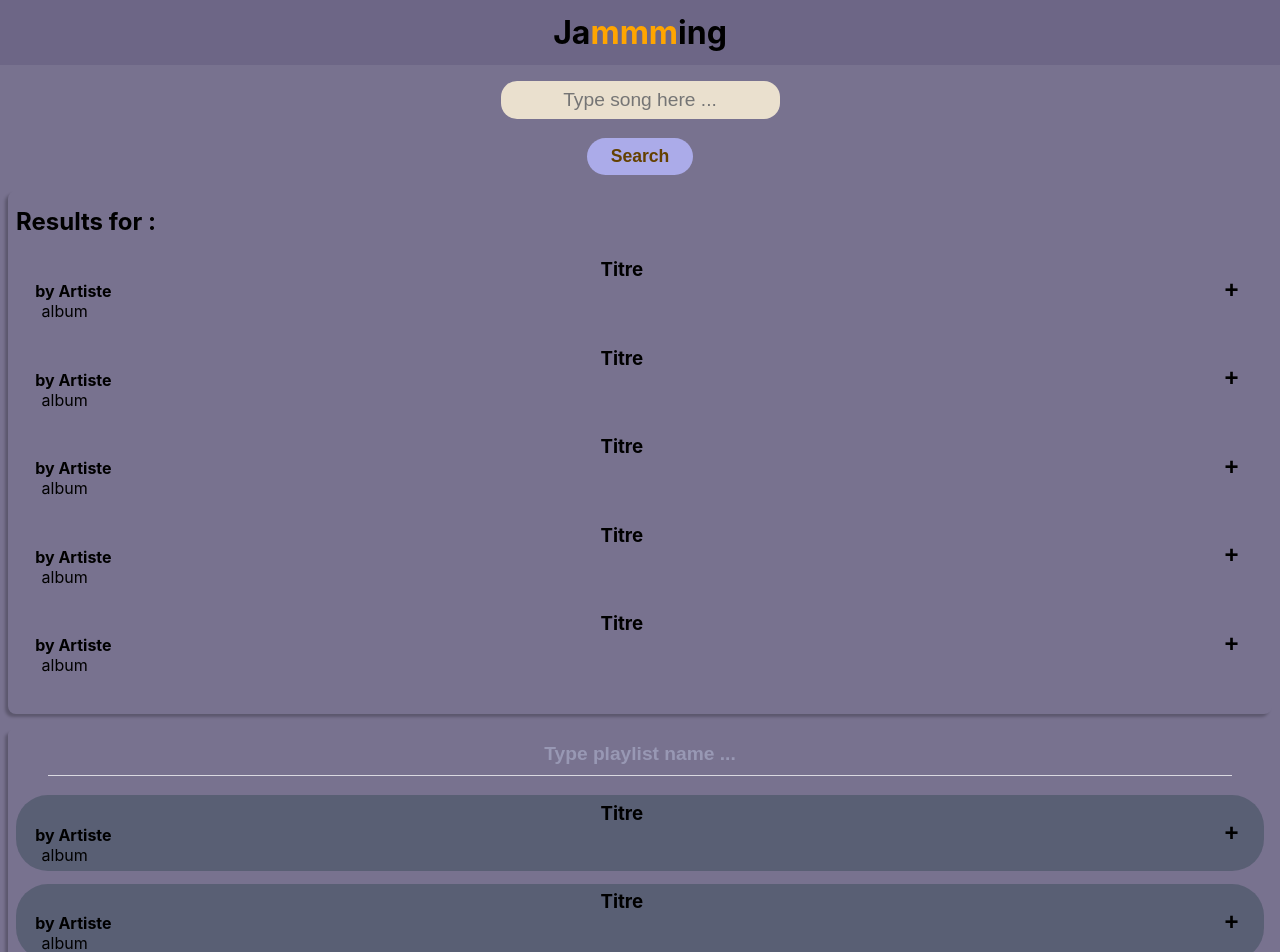
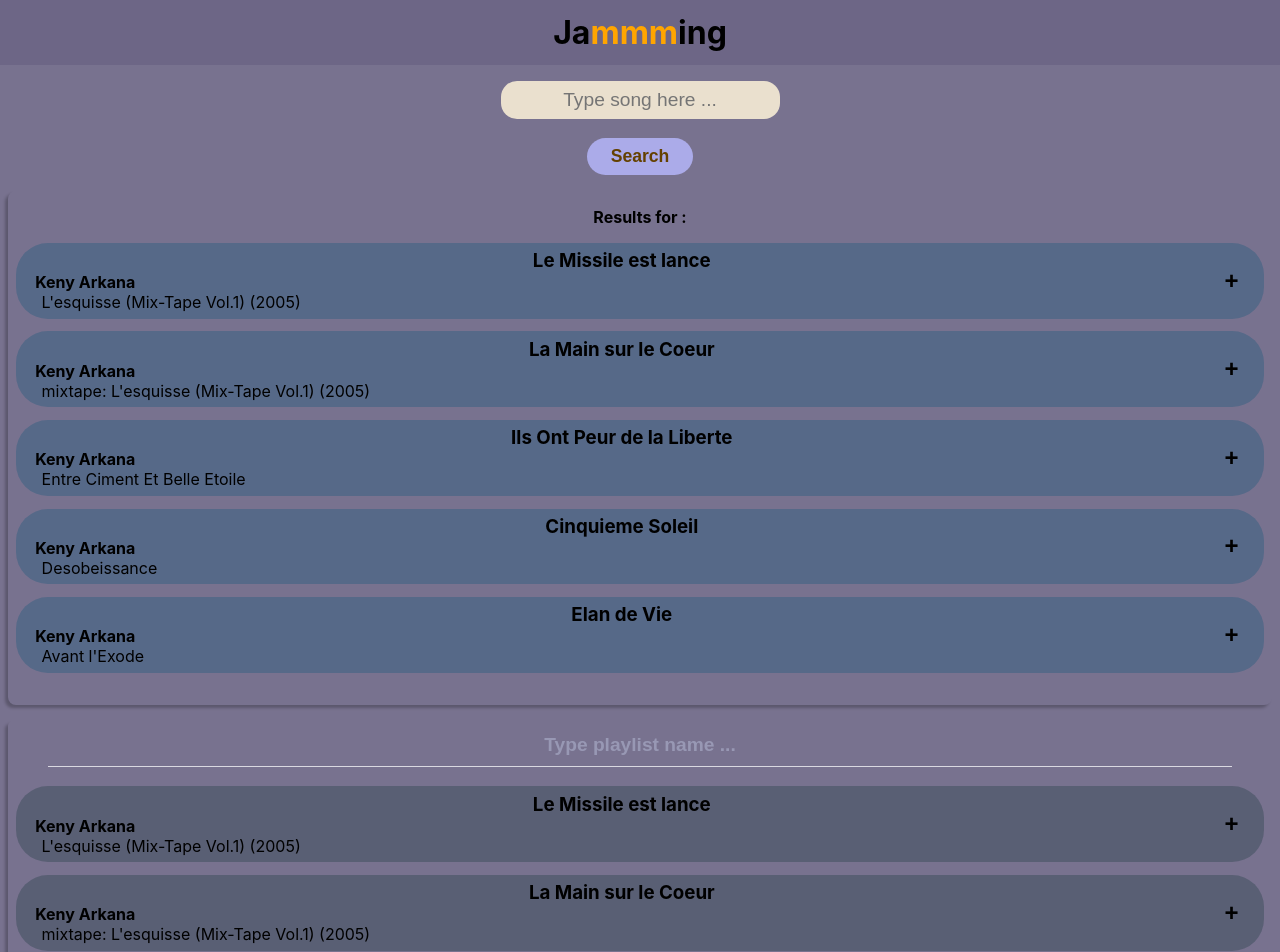
Before and after one commit to wilaxx/jammming, a React (Create React App) app: page / in a window 1280 px wide. Shown: the top 952 px of the page. Built offline with nearby package versions, Linux system fonts and the light colour scheme.

Commit message:
impl tracklisting OK

```diff
--- a/src/App.js
+++ b/src/App.js
@@ -48,7 +48,7 @@ function App() {
 
           <div className="App-results">
           <SearchResults searchResults={kenyArray} trackList="kenyTracklist"/>
-          <Playlist />
+          <Playlist searchResults={kenyArray}/>
           </div>
       </div>
 
--- a/src/Components/Playlist/Playlist.js
+++ b/src/Components/Playlist/Playlist.js
@@ -2,7 +2,7 @@ import React from "react";
 import "./Playlist.css";
 import Tracklist from "../Tracklist/Tracklist";
 
-function Playlist() {
+function Playlist({searchResults}) {
   return (
     <div className="Playlist">
       <input
@@ -12,7 +12,7 @@ function Playlist() {
       >
       </input>
 
-      <Tracklist />
+      <Tracklist searchResults={searchResults} />
 
       <button>
         Save To Spotify
--- a/src/Components/SearchResults/SearchResults.js
+++ b/src/Components/SearchResults/SearchResults.js
@@ -4,9 +4,9 @@ import Tracklist from "../Tracklist/Tracklist";
 
 function SearchResults({searchResults}) {
   return (
-    <div className="searchResults">
+    <div className="SearchResults">
         <h2>Results for : </h2>
-        <Tracklist tracklistResults={searchResults} />
+        <Tracklist searchResults={searchResults} />
     </div>
   );
 }
--- a/src/Components/Track/Track.js
+++ b/src/Components/Track/Track.js
@@ -1,14 +1,14 @@
 import React from "react";
 import "./Track.css";
 
-function Track() {
+function Track({track}) {
   let text = "+";
   return (
     <div className="Track">
       <div className="content-track">
-        <h3>Titre</h3>
-        <h4>by Artiste</h4>
-        <p>album</p>
+        <h3>{track.name}</h3>
+        <h4>{track.artist}</h4>
+        <p>{track.album}</p>
       </div>
       <button>{text}</button>
     </div>
--- a/src/Components/Tracklist/Tracklist.js
+++ b/src/Components/Tracklist/Tracklist.js
@@ -2,20 +2,25 @@ import React from "react";
 import "./Tracklist.css";
 import Track from "../Track/Track"
 
-function Tracklist() {
+function Tracklist({searchResults}) {
+
+  const arrayToLoop = searchResults;
+
+  const listOfTracks = arrayToLoop.map((track, key) => {
+    return <Track track={track} key={key} />
+  });
+
+  console.log(listOfTracks);
+  return (
+
+    <div className="Tracklist">
+      {listOfTracks}
+    </div>
+  );
+
+    }
 
 
 
-  return (
-
-    <div className="Tracklist">
-    <Track />
-    <Track />
-    <Track />
-    <Track />
-    <Track />
-    </div>
-  );
-}
 
 export default Tracklist;
```
